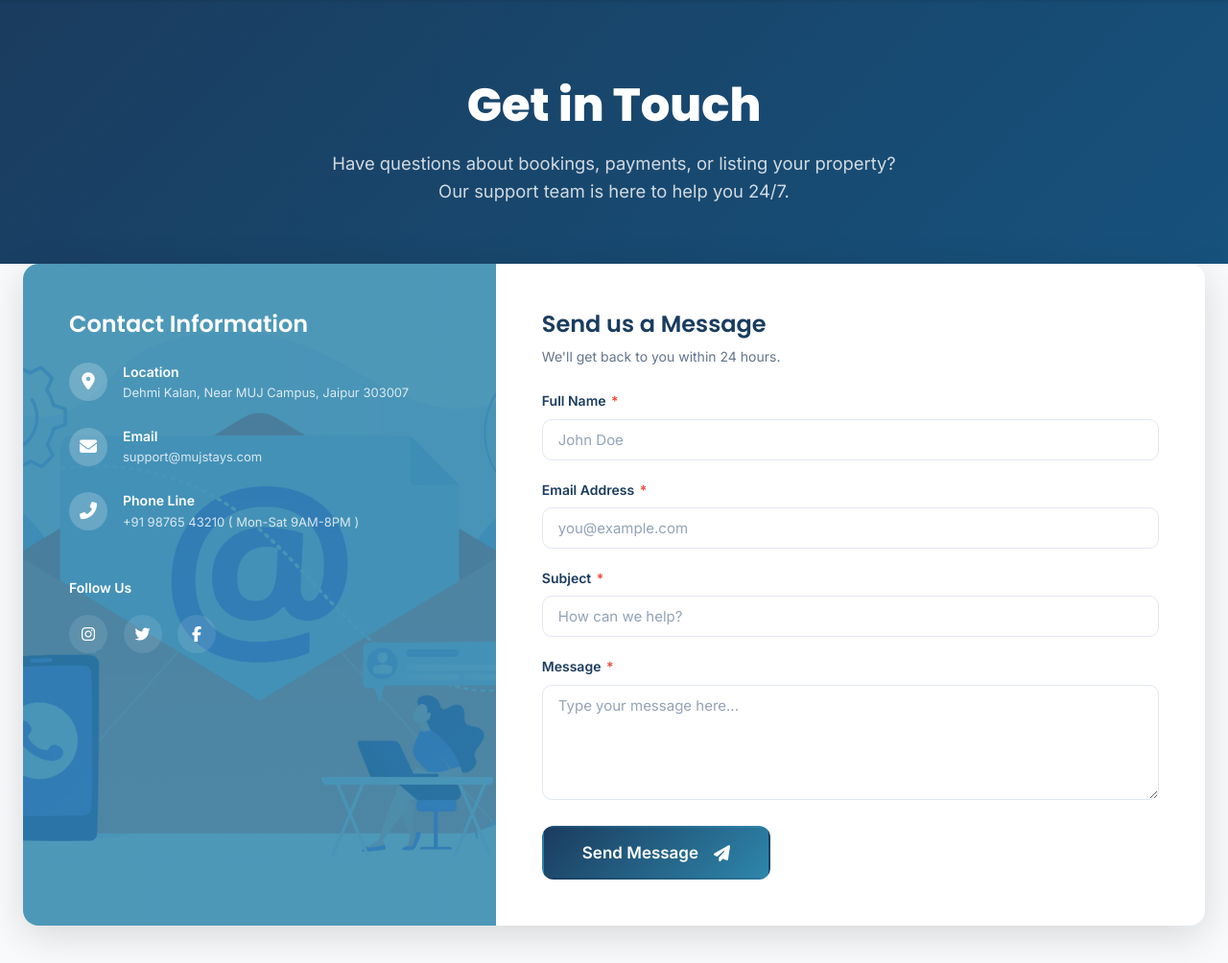
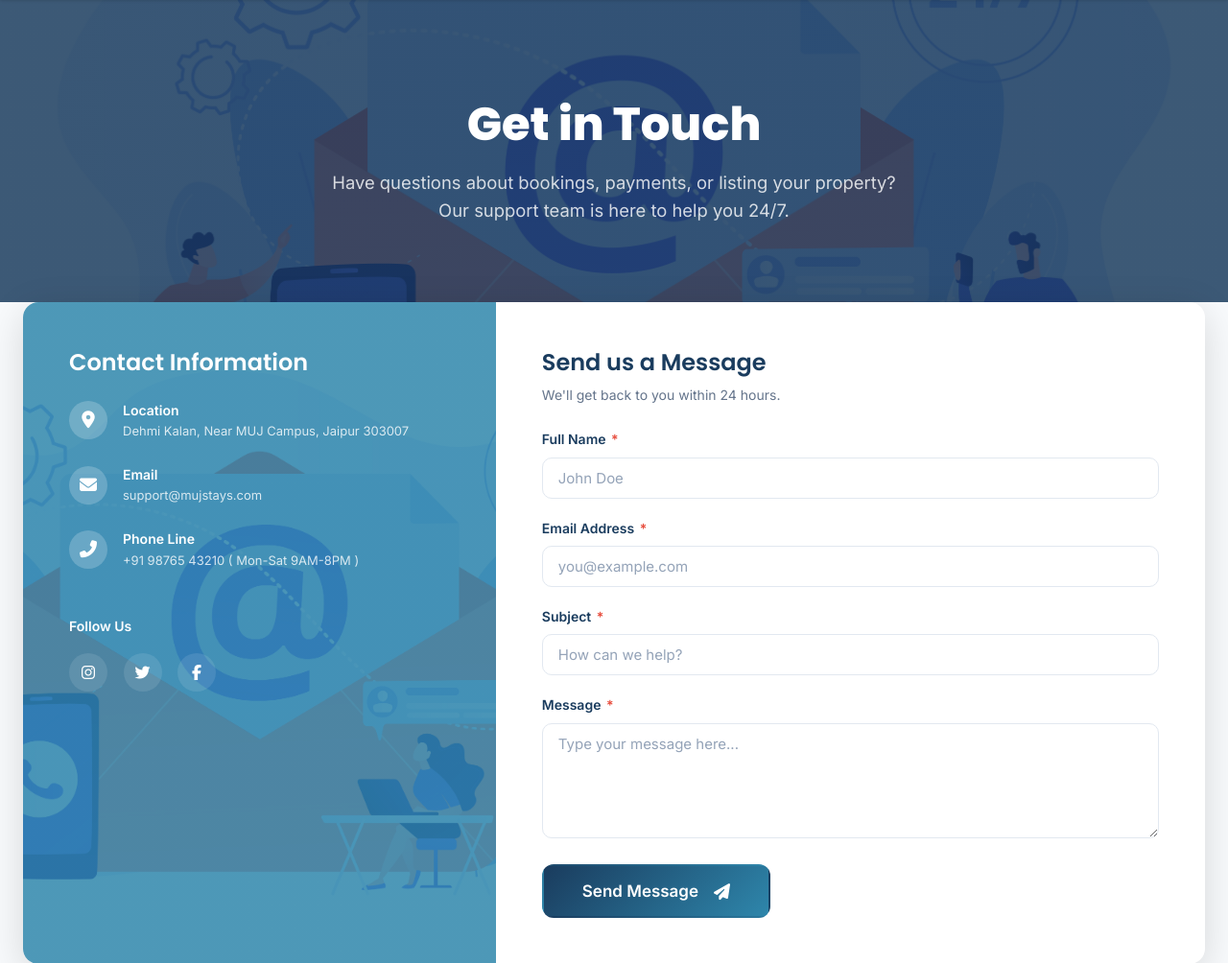
Before and after one commit to Hitesh04codebot/MUJSTAYS, a PHP site: page /contact.php in a window 1280 px wide. Shown: the part 69-1073 px from the top of the page at 96% size. Run offline with PHP 8.4, Linux system fonts and the light colour scheme.

Commit message:
fix ui related issues

```diff
--- a/about.php
+++ b/about.php
@@ -14,11 +14,12 @@ require_once 'includes/db.php';
     <link rel="stylesheet" href="https://cdnjs.cloudflare.com/ajax/libs/font-awesome/6.5.0/css/all.min.css">
     <style>
         .about-hero {
-            background: linear-gradient(135deg, var(--primary) 0%, #16537e 50%, var(--accent) 100%);
+            background: linear-gradient(rgba(26,60,94,0.85), rgba(26,60,94,0.85)), url('<?= BASE_URL ?>/assets/img/2724272.jpg') center/cover no-repeat;
             color: #fff;
-            padding: 80px 0;
+            padding: 100px 0;
             text-align: center;
         }
+
         .about-hero h1 {
             color: #fff;
             font-size: 3rem;
--- a/contact.php
+++ b/contact.php
@@ -37,11 +37,12 @@ if ($_SERVER['REQUEST_METHOD'] === 'POST') {
     <link rel="stylesheet" href="https://cdnjs.cloudflare.com/ajax/libs/font-awesome/6.5.0/css/all.min.css">
     <style>
         .contact-hero {
-            background: linear-gradient(135deg, var(--primary) 0%, #16537e 100%);
+            background: linear-gradient(rgba(26,60,94,0.85), rgba(26,60,94,0.85)), url('<?= BASE_URL ?>/assets/img/20943953.jpg') center/cover no-repeat;
             color: #fff;
-            padding: 80px 0 140px;
+            padding: 100px 0 160px;
             text-align: center;
         }
+
         .contact-hero h1 {
             color: #fff;
             font-size: 3rem;
```
